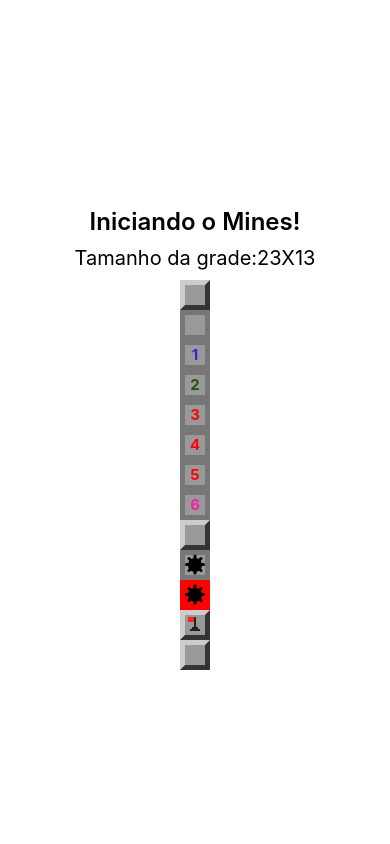
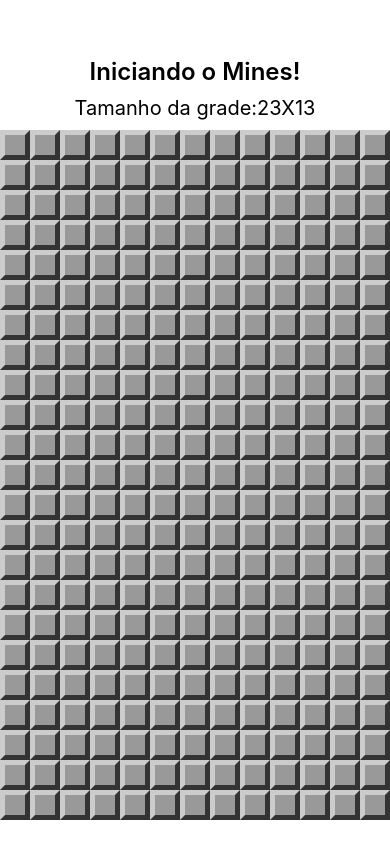
Before and after one commit to kessygodoy/Calculator, a React Native app in the folder mines/: screen / in a window 390 px wide. Built offline with nearby package versions, Linux system fonts and the light colour scheme.

Commit message:
Componente Minefield

```diff
--- a/mines/App.js
+++ b/mines/App.js
@@ -1,35 +1,45 @@
-import React, { Component } from 'react';
+import React, { Component, useState } from 'react';
 import { SafeAreaView, Platform, ScrollView, StatusBar, StyleSheet, Text, useColorScheme, View } from 'react-native';
 import params from './src/params'
 import Field from './src/components/Field';
+import MineField from './src/components/MineField';
+import { createMinedBoard } from './src/functions';
 
-function App() {
+export default class App extends Component {
 
-    return (
+    constructor(props){
+        super(props)
+        this.state = this.createState()
+    }
 
-        <View style={styles.sectionContainer}>
-            <Text style={styles.sectionTitle}>Iniciando o Mines!</Text>
-            <Text style={styles.welcome}>Tamanho da grade:
-                {params.getRowsAmount()}X{params.getColumnsAmount()}</Text>
+    minesAmount = () => {
+        const cols = params.getColumnsAmount()
+        const rows = params.getRowsAmount()
+        return Math.ceil(cols * rows * params.difficultLevel)
+    }
 
+    createState = () => {
+        const cols = params.getColumnsAmount()
+        const rows = params.getRowsAmount()
+        return{
+            board: createMinedBoard(rows, cols, this.minesAmount())
+        }
+    }
 
-            <Field />
-            <Field opened />
-            <Field opened nearMines={1} />
-            <Field opened nearMines={2} />
-            <Field opened nearMines={3} />
-            <Field opened nearMines={4} />
-            <Field opened nearMines={5} />
-            <Field opened nearMines={6} />
-            <Field mined />
-            <Field mined opened />
-            <Field mined opened exploded />
-            <Field flagged />
-            <Field flagged opened />
+    render() {
+        return (
 
-        </View>
+            <View style={styles.sectionContainer}>
+                <Text style={styles.sectionTitle}>Iniciando o Mines!</Text>
+                <Text style={styles.welcome}>Tamanho da grade:
+                    {params.getRowsAmount()}X{params.getColumnsAmount()}</Text>
+                <View style={styles.board}>
+                    <MineField board={this.state.board} />
+                </View>
+            </View>
 
-    );
+        );
+    }
 }
 
 const styles = StyleSheet.create({
@@ -54,6 +64,8 @@
     highlight: {
         fontWeight: '700',
     },
+    board: {
+        alignItems: 'center',
+        backgroundColor: '#AAA',
+    }
 });
-
-export default App;
--- /dev/null
+++ b/mines/src/components/MineField.js
@@ -0,0 +1,19 @@
+import React from 'react';
+import {View, StyleSheet} from 'react-native'
+import Field from './Field'
+
+export default props => {
+    const rows = props.board.map((row, r) => {
+        const columns = row.map((field, c) => {
+            return <Field {...field} key={c} />
+        })
+        return <View style={{flexDirection: 'row'}} key={r}>{columns}</View>
+    })
+    return <View style={styles.container}>{rows}</View>
+}
+
+const styles = StyleSheet.create({
+    container: {
+        backgroundColor: '#EEE',
+    }
+})
--- a/mines/src/functions.js
+++ b/mines/src/functions.js
@@ -1,6 +1,6 @@
 const createBoard = (rows, columns) => {
-    return Array(rows).map((_, row) => {
-        return Array(columns).map((_, column) => {
+    return Array(rows).fill(0).map((_, row) => {
+        return Array(columns).fill(0).map((_, column) => {
             return {
                 row,
                 column,
```
